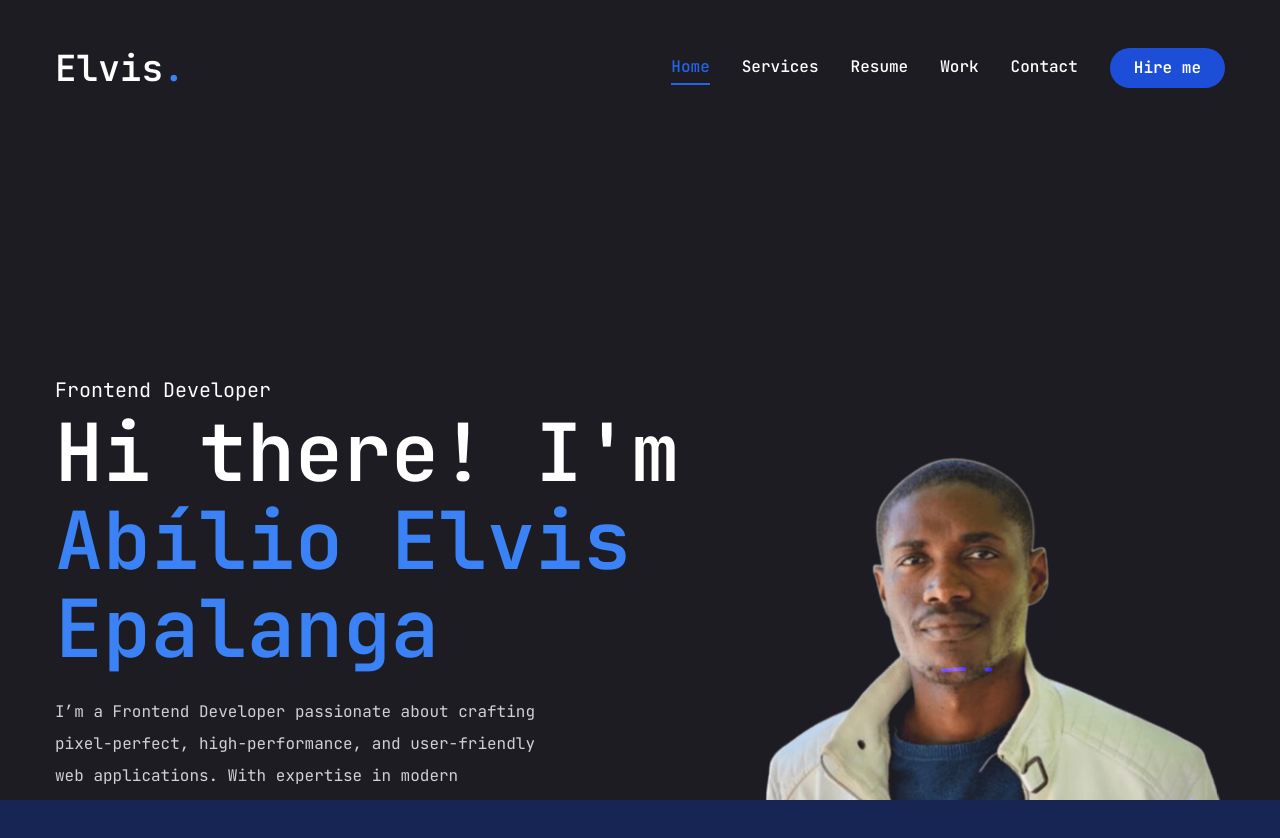
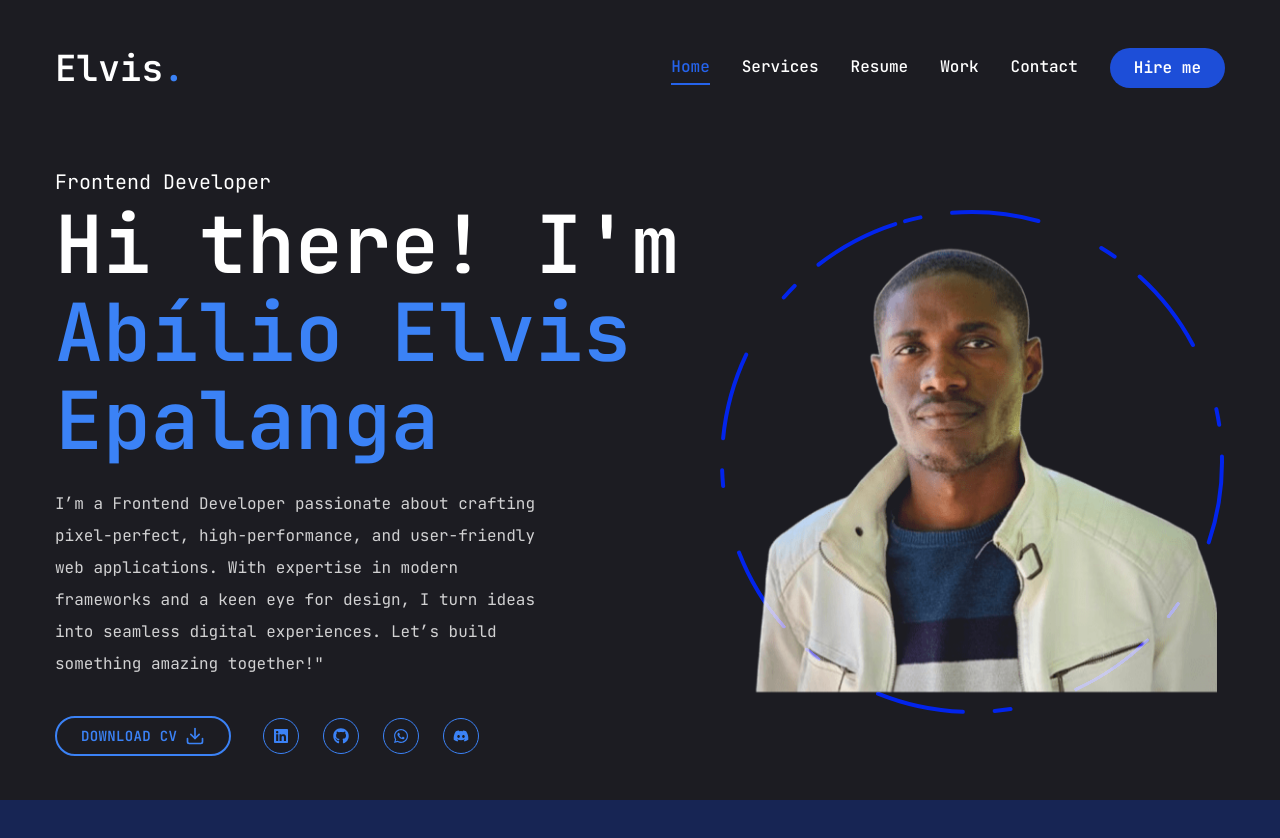
Before and after one commit to abilioepalanga/Portfolio-, a Next.js app in the folder portfolio/: page / in a window 1280 px wide. Shown: the top 838 px of the page. Built offline with nearby package versions, Linux system fonts and the light colour scheme.

Commit message:
Updating the circle position

```diff
--- a/portfolio/components/Photo.jsx
+++ b/portfolio/components/Photo.jsx
@@ -24,7 +24,7 @@ const Photo = () => {
                         },
                     }}
                     className="w-[298px] h-[298px] xl:w-[498px] xl:h-[498px]
-                mix-blend-lighten "
+                mix-blend-lighten absolute"
                 >
                     <Image
                         src="/assets/Four-Invert.png"
@@ -61,6 +61,11 @@ const Photo = () => {
                             ],
                             rotate: [120, 360],
                         }}
+                        transition={{
+                            duration: 14,
+                            repeat: Infinity,
+                            repeatType: "reverse",
+                        }}
                     />
                     <defs>
                         <linearGradient
```
